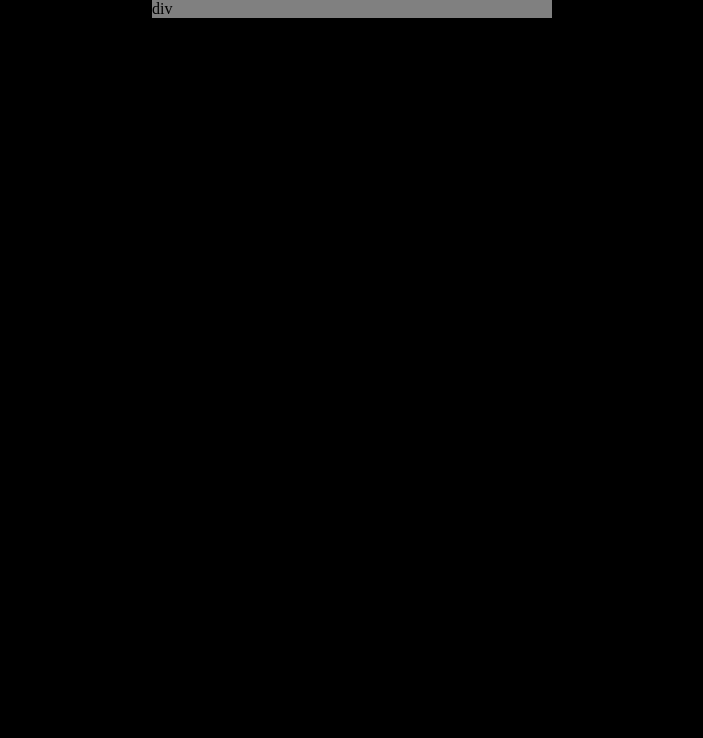
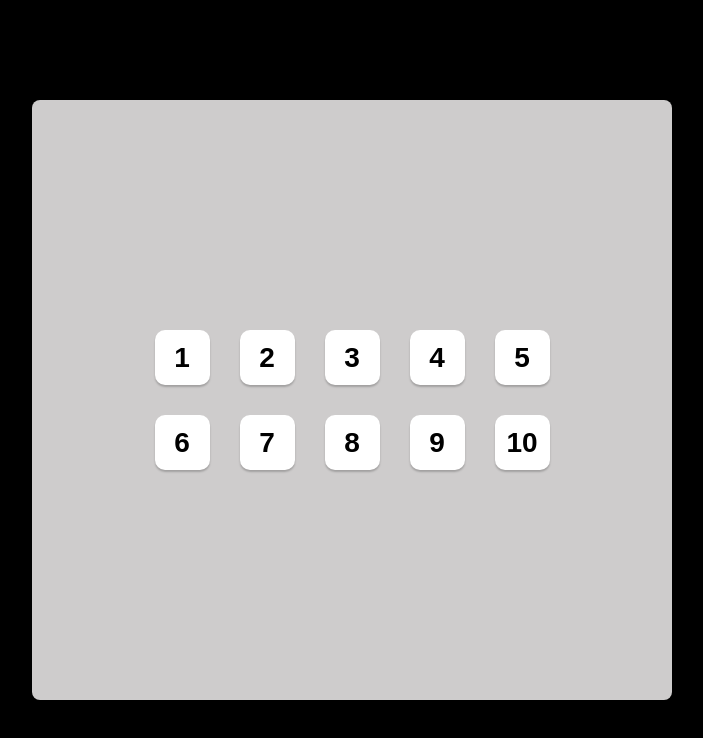
Before and after one commit to PetarMihaylov-PM/react-projects, a React (Vite) app in the folder tenzies/: page / in a window 1280 px wide. Shown: the top 738 px of the page, without its empty margins (288-991 px from the left). Built offline with nearby package versions, Linux system fonts and the light colour scheme.

Commit message:
creating Die component and styling the dice

```diff
--- a/tenzies/src/App.jsx
+++ b/tenzies/src/App.jsx
@@ -1,8 +1,23 @@
+import React from "react";
+import Die from "./components/Die";
+
 export default function App(){
   return(
     <>
       <main className="mainContent">
-       div
+        <div className="dice-container">
+          <Die value={1}/>
+          <Die value={2}/>
+          <Die value={3}/>
+          <Die value={4}/>
+          <Die value={5}/>
+          <Die value={6}/>
+          <Die value={7}/>
+          <Die value={8}/>
+          <Die value={9}/>
+          <Die value={10}/>
+        </div>
+
       </main>
     </>
   )
--- /dev/null
+++ b/tenzies/src/components/Die.jsx
@@ -0,0 +1,7 @@
+export default function Die(prop) {
+  return(
+    <>
+      <button>{prop.value}</button>
+    </>
+  )
+}
--- a/tenzies/src/styles/style.css
+++ b/tenzies/src/styles/style.css
@@ -6,18 +6,45 @@ body {
   display: flex;
   align-items: center;
   justify-content: center;
+  flex-direction: column;
   margin: 0;
   background-color: black;
+  height: 100vh;
+  padding: 20px;
 }
 
 #root{
   height: 100%;
   width: 100%;
-  max-width: 400px;
-  max-height: 400px;
+  max-width: 640px;
+  max-height: 600px;
 }
 
 .mainContent {
-  background-color: gray;
+  display: flex;
+  justify-content: center;
+  align-items: center;
+  flex-direction: column;
+  background-color: rgb(206, 204, 204);
   height: 100%;
+  border-radius: 8px;
 }
+
+.dice-container{
+  display: grid;
+  grid-template-rows: repeat(2, 1fr);
+  grid-template-columns: repeat(5, auto);
+  gap: 30px;
+}
+
+.dice-container button {
+  width: 55px;
+  height: 55px;
+  box-shadow: 0px 2px 2px rgba(0, 0, 0, 0.216);
+  border-radius: 10px;
+  border: none;
+  background-color: white;
+  font-size: 1.75rem;
+  font-weight: bold;
+  cursor: pointer;
+}
```
